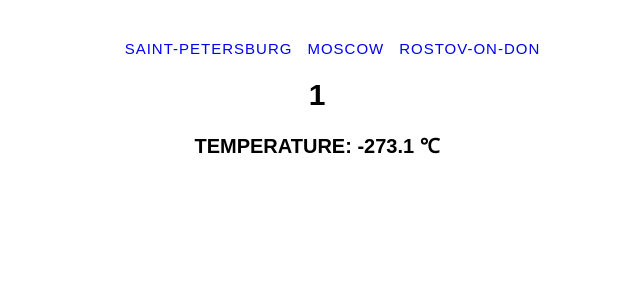
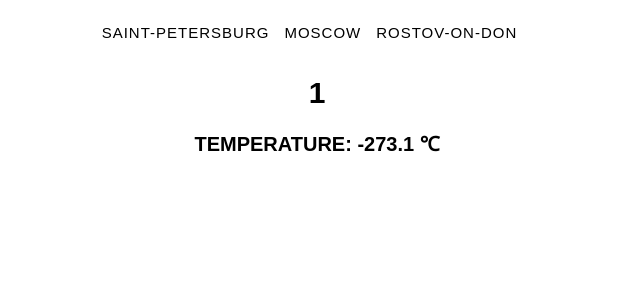
Before and after one commit to StKorableva/test-task-ep, a React (Create React App) app: page /1 in a window 1280 px wide. Shown: the top 300 px of the page, without its empty margins (323-963 px from the left). Built offline with nearby package versions, Linux system fonts and the light colour scheme; no server answers.

Commit message:
moved NavLink to a separate component

```diff
--- /dev/null
+++ b/src/components/CityLink/CityLink.js
@@ -0,0 +1,16 @@
+import React from "react";
+import { NavLink } from "react-router-dom";
+
+const CityLink = ({ city, isActive, children }) => (
+  <NavLink
+    className = 'header-item'
+    to={city}
+    isActive={isActive}
+    activeStyle={{
+      color: "red"
+    }}
+  >
+    {children}
+  </NavLink>
+);
+export default CityLink;
--- a/src/components/Header/Header.js
+++ b/src/components/Header/Header.js
@@ -1,13 +1,18 @@
-import React from "react";
+import React  from "react";
 import "./Header.scss";
-import NavLinkComponent from "../NavLink/NavLink";
+import CityLink from "../CityLink/CityLink";
 
 const Header = () => {
   return (
     <header className="header">
-      <nav className="header__nav">
-        <NavLinkComponent />
-      </nav>
+      <CityLink
+        city="/saint-petersburg"
+        isActive={(match, location) => match || location.pathname === "/"}
+      >
+        Saint-Petersburg
+      </CityLink>
+      <CityLink city="/moscow">Moscow</CityLink>
+      <CityLink city="/rostov-on-don">Rostov-On-Don</CityLink>
     </header>
   );
 };
--- a/src/components/Header/Header.scss
+++ b/src/components/Header/Header.scss
@@ -2,20 +2,14 @@ a {
   text-decoration: none;
 }
 
-.header__nav {
-  padding-bottom: 50px;
-
-  &-list {
+.header {
   align-items: center;
   display: flex;
   height: 6vh;
   justify-content: center;
   list-style: none;
-    margin-left: -25px;
-    position: fixed;
   width: 100%;
   z-index: 1;
-  }
 
   &-item {
     color: #000;
--- a/src/components/NavLink/NavLink.js
+++ /dev/null
@@ -1,20 +0,0 @@
-import React from "react";
-import { NavLink } from "react-router-dom";
-
-const cities = ["saint-petersburg", "moscow", "rostov-on-don"];
-
-const NavLinkComponent = () => {
-  const renderNavLink = cities => {
-    return cities.map((city, index) => (
-      <li className="header__nav-item">
-        <NavLink to={`/${city}`} key={index} activeStyle={{ color: "red" }}>
-          {city}
-        </NavLink>
-      </li>
-    ));
-  };
-
-  return <ul className="header__nav-list">{renderNavLink(cities)}</ul>;
-};
-
-export default NavLinkComponent;
```
Lines whose indentation alone changed are shown as unchanged.
